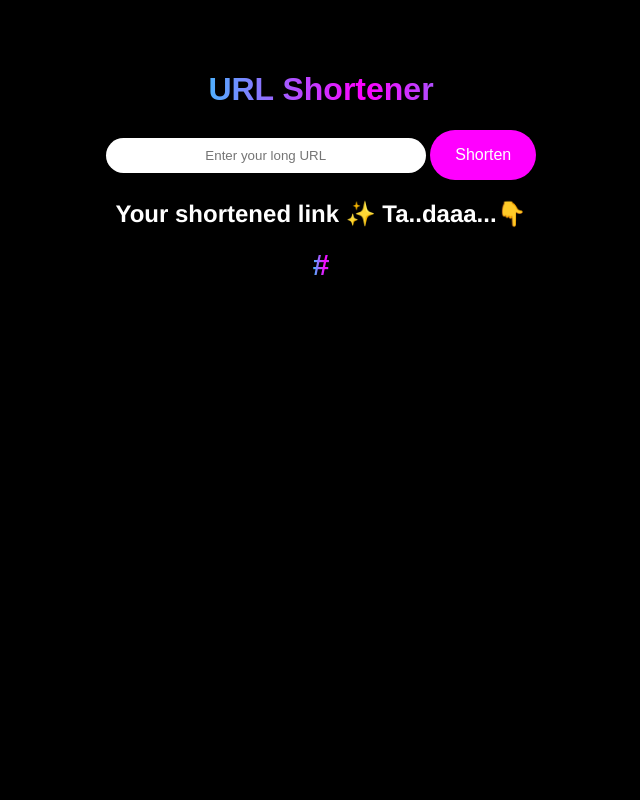
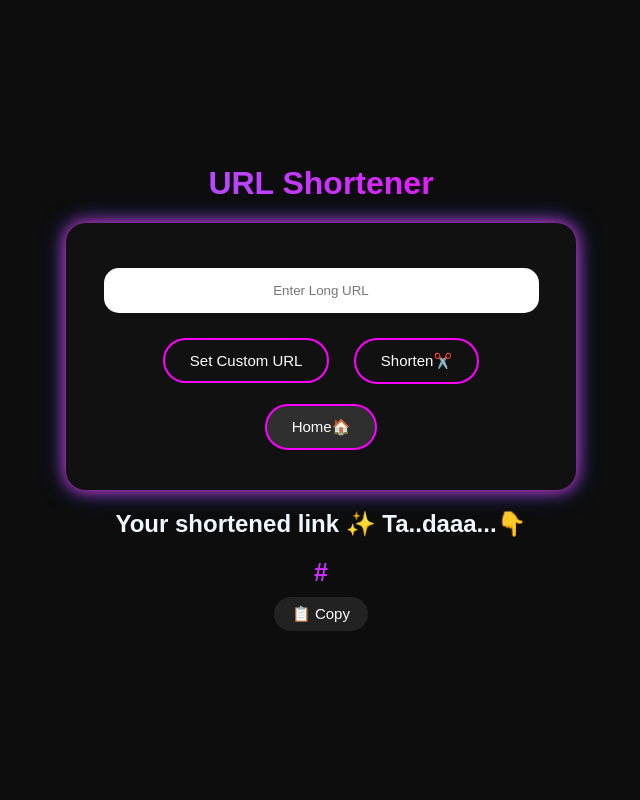
Before and after one commit to bhw-git/url-shortener, a Node server app: template views/index.ejs in a window 1280 px wide. Shown: the whole page, without its empty margins (319-959 px from the left). Run offline with Node 20, Linux system fonts and the light colour scheme; the template is opened without the code that fills it: most values are stand-ins (such as "Sample title", 1, 10 or a date in 2020); some libraries are stand-ins or nearby versions.

Commit message:
UI & custom URL update

```diff
--- a/package.json
+++ b/package.json
@@ -5,7 +5,8 @@
   "main": "server.js",
   "scripts": {
     "test": "echo \"Error: no test specified\" && exit 1",
-    "start": "node server.js"
+    "start": "node server.js",
+    "dev": "nodemon server.js"
   },
   "type": "module",
   "keywords": [],
--- a/public/styles.css
+++ b/public/styles.css
@@ -1,59 +1,195 @@
 body {
+  margin: 0;
   font-family: Arial, sans-serif;
-  text-align: center;
-  margin-top: 50px;
-  background-color: black;
+  background-color: #0d0d0d;
+  display: flex;
+  align-items: center;
+  justify-content: center;
+  min-height: 100vh;
 }
 
-h2 {
-    font-family:'Franklin Gothic Medium', 'Arial Narrow', Arial, sans-serif;
-    color: #ffffff;
+.container {
+  text-align: center;
+  width: 100%;
 }
 
-input {
-  padding: 10px;
-  width: 300px;
-  border: 0px;
+.card {
+  background: #1a1a1a44;
+  padding: 30px;
   border-radius: 20px;
+  width: 450px;
+  margin: auto;
+  position: relative;
+  overflow: hidden;
+  box-shadow: 0 0 50px rgba(236, 25, 236, 0.658);
+  animation: glow-card 5s infinite ease-in-out;
+}
+
+.card:hover{
+  box-shadow: none;
+  animation: 2s ease-in-out;
+}
+
+@keyframes glow-card {
+  0% {
+    box-shadow: 0 0 15px rgba(247, 129, 194, 0.856),
+                0 0 25px rgba(15, 55, 231, 0.863);
+  }
+  50% {
+    box-shadow: 0 0 15px rgba(247, 17, 197, 0.918),
+                0 0 25px rgba(75, 91, 228, 0.87);
+  }
+  100% {
+    box-shadow: 0 0 15px rgba(6, 184, 255, 0.897),
+                0 0 25px rgba(247, 129, 194, 0.856);
+  }
+}
+
+.input-field {
+  width: 90%;
+  padding: 15px;
+  margin: 15px 0;
+  border-radius: 15px;
+  border: none;
+  outline: none;
+  transition: 0.3s ease-in-out;
   text-align: center;
 }
 
-button {
-  line-height: 50px;
-  padding: 0px 25px;
-  font-size:medium;
-  cursor: pointer;
-  color: white;
-  border: none;
-  border-radius: 30px;
-  background-color: #ff00ff;
+.input-field:focus {
+  box-shadow: 0 0 15px #ff00ff;
 }
 
+button {
+  cursor: pointer;
+  border: none;
+  padding: 12px 25px;
+  border-radius: 30px;
+  margin: 10px;
+  font-size: 15px;
+  transition: 0.3s;
+}
 
-a {
-    font-size: 30px;
-    padding-bottom: 20px;
+.primary-btn {
+  background: transparent;
+  border: 2px solid #ff00ff;
+  color: white;
+}
+
+.primary-btn:hover {
+  background: #ff00ff;
+  /* transform: scale(1.05); */
+  box-shadow: 0 0 15px #ff00ff;
+}
+
+.secondary-btn {
+  background: transparent;
+  border: 2px solid #ff00ff;
+  color: white;
+}
+
+.secondary-btn:hover {
+  box-shadow: 0 0 15px #ff00ff;
+  /* transform: scale(1.05); */
+}
+
+.cancel-btn {
+  background: #ff0066;
+  border: 2px solid #ff00ff;
+  color: white;
+}
+
+.cancel-btn:hover{
+  transform: scale(1.05);
+}
+
+.home-btn {
+  background: #44444498;
+  border: 2px solid #ff00ff;
+  color: white;
+}
+
+.home-btn:hover{
+  box-shadow: 0 0 15px #ff00ff;
+  /* transform: scale(1.05); */
+}
+
+.custom-group {
+  display: none;
+}
+
+.result-box {
+  margin-top: 30px;
+}
+
+.result-link {
+  font-size: 25px;
+  display: block;
+  margin-top: 10px;
 }
 
 .animated-gradient-text {
-  /* font-size: 4rem; */
-  font-family: Arial, sans-serif;
   font-weight: bold;
   background: linear-gradient(90deg, #ff00ff, #00ffff, #ff00ff);
   background-size: 200% auto;
-  color: #fff; /* Fallback for browsers that don't support background-clip */
-  background-clip: text;
   -webkit-background-clip: text;
   -webkit-text-fill-color: transparent;
   animation: gradient-flow 4s linear infinite;
-  display: inline-block; /* Ensures background-clip works correctly */
 }
 
 @keyframes gradient-flow {
-  0% {
-    background-position: 0% center;
-  }
-  100% {
-    background-position: 200% center;
-  }
+  0% { background-position: 0% center; }
+  100% { background-position: 200% center; }
 }
+
+.copy-btn {
+  background: #222;
+  color: white;
+  padding: 8px 18px;
+  border-radius: 25px;
+  margin-left: 10px;
+  transition: 0.3s;
+}
+
+.copy-btn:hover {
+  background: #00ffff;
+  color: black;
+}
+
+/* Nice animation text pulse
+.copied {
+  animation: copiedBlink 0.5s ease-in-out;
+}
+
+@keyframes copiedBlink {
+  0% { transform: scale(1); opacity: 1; }
+  50% { transform: scale(1.2); opacity: 0.4; }
+  100% { transform: scale(1); opacity: 1; }
+} */
+
+.copyBox h2{
+  color: aliceblue;
+}
+
+/* Toast Notification */
+#toast {
+  position: fixed;
+  bottom: 30px;
+  right: 30px;
+  background: linear-gradient(90deg, #00ffcc, #00ffff);
+  color: black;
+  padding: 12px 20px;
+  border-radius: 30px;
+  font-size: 16px;
+  font-weight: bold;
+  opacity: 0;
+  transform: translateY(30px);
+  pointer-events: none;
+  transition: opacity 0.4s ease, transform 0.4s ease;
+  box-shadow: 0 0 15px rgba(0, 255, 255, 0.5);
+}
+
+#toast.show {
+  opacity: 1;
+  transform: translateY(0px);
+}
--- a/server.js
+++ b/server.js
@@ -44,8 +44,23 @@
 // Shorten URL - Handle form submission
 app.post("/shorten", limiter, async(req, res) => {
     const {longUrl} = req.body;
+    let {customUrl} = req.body;
+    if(!customUrl || customUrl.trim() === ""){
+        customUrl = null;
+    }
+    console.log({longUrl});
+    console.log({customUrl});
     const base = process.env.BASE_URL || `${req.protocol}://${req.get("host")}`;
-    const urlCode = shortid.generate();
+    let urlCode;
+    if(customUrl === null){
+        urlCode = shortid.generate();
+        console.log("Shortcode Auto Generated");
+    }
+    else {
+        urlCode = customUrl;
+        console.log("custom Shortcode Used");
+        console.log(urlCode);
+    }
 
     try {
         let url = await Url.findOne({longUrl});
--- a/views/index.ejs
+++ b/views/index.ejs
@@ -6,18 +6,60 @@
   <link rel="stylesheet" href="/styles.css">
 </head>
 <body>
-  <div>
+  <div class="container">
   <h1 class="animated-gradient-text">URL Shortener</h1>
-  <form action="/shorten" method="POST">
-    <input type="text" name="longUrl" placeholder="Enter your long URL" required>
-    <button type="submit">Shorten</button>
+  <form action="/shorten" method="POST" class="card">
+    <input class="input-field" type="text" name="longUrl" placeholder="Enter Long URL" required>
+    <button id="customButton" type="button" class="secondary-btn" onclick="showCustomUrl()">Set Custom URL</button>
+    <div id="customInput" class="custom-group">
+      <input class="input-field" type="text" name="customUrl" placeholder="Enter your custom URL">
+      <button class="cancel-btn" type="button" onclick="hideCustomUrl()">cancel☝️</button>
+    </div>
+    <button class="primary-btn" type="submit">Shorten✂️</button>
+    <button class="home-btn" type="button" onclick="window.location.href='/'">Home🏠</button>
   </form>
   <p>
     <% if(shortUrl) { %>
-      <h2>Your shortened link ✨ Ta..daaa...👇</h2>
-      <p><a class="animated-gradient-text" href="<%= shortUrl %>" target="blank"><%= shortUrl %></a></p>
+      <div class="copyBox">
+        <h2>Your shortened link ✨ Ta..daaa...👇</h2>
+        <a id="shortUrlText" class="result-link animated-gradient-text" href="<%= shortUrl %>" target="_blank">
+          <%= shortUrl %>
+        </a>
+        <button type="button" class="copy-btn" onclick="copyShortUrl()">📋 Copy</button>
+      </div>
     <% } %>
   </p>
   </div>
+  <div id="toast">✅ Copied!</div>
+
+  <script>
+    function showCustomUrl(){
+      document.querySelector("#customInput").style.display="block";
+      document.querySelector("#customButton").style.display="none";
+    }
+    function hideCustomUrl(){
+      document.querySelector("#customInput").style.display="none";
+      document.querySelector("#customButton").style.display="inline-block";
+    }
+
+    function copyShortUrl() {
+      const urlText = document.getElementById("shortUrlText").innerText;
+      navigator.clipboard.writeText(urlText);
+
+      // Animation feedback
+      const link = document.getElementById("shortUrlText");
+      link.classList.add("copied");
+
+      setTimeout(() => link.classList.remove("copied"), 500);
+
+      // Toast Notification
+      const toast = document.getElementById("toast");
+      toast.classList.add("show");
+
+      setTimeout(() => {
+        toast.classList.remove("show");
+      }, 1500);
+        }
+  </script>
 </body>
 </html>
```
